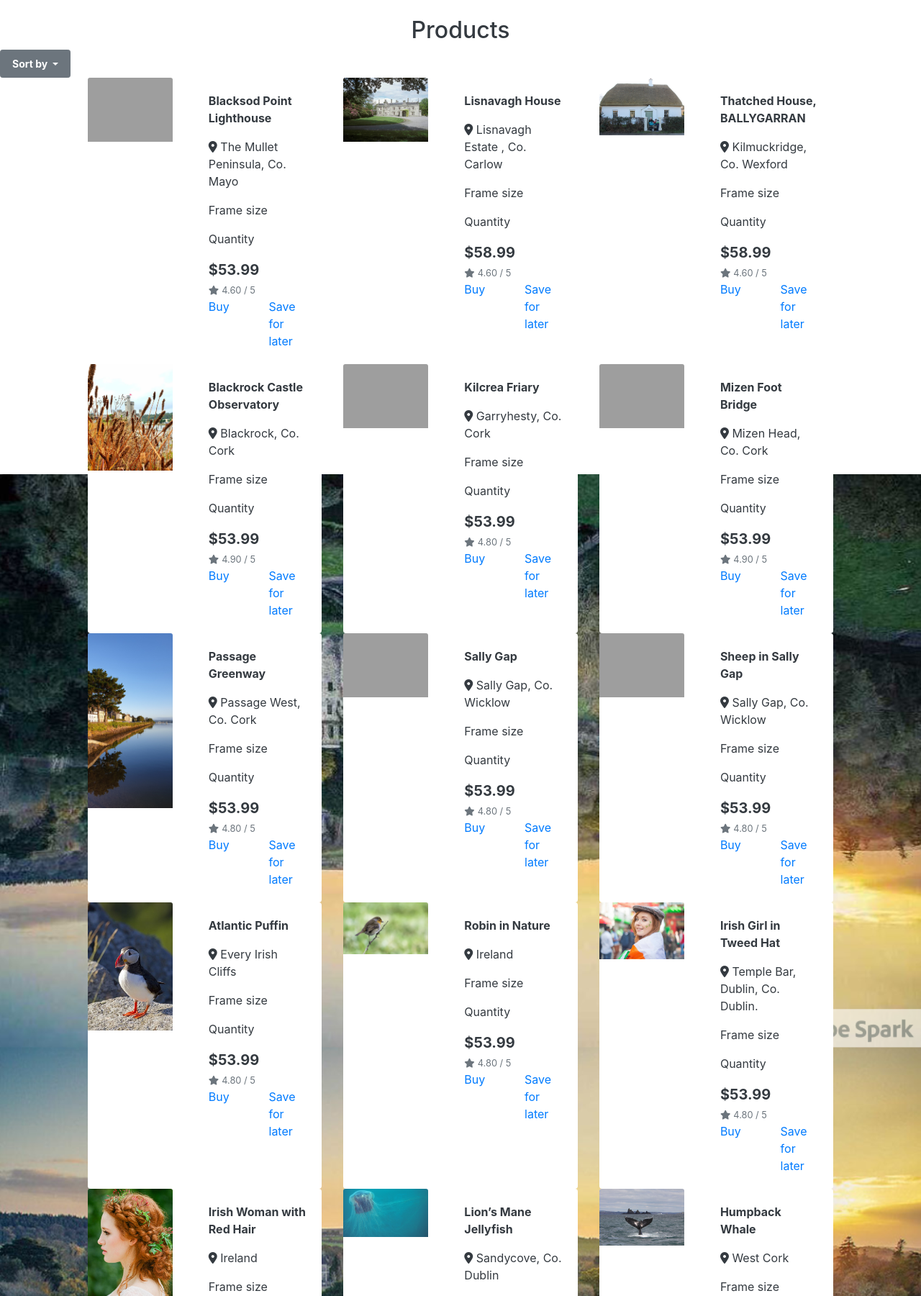
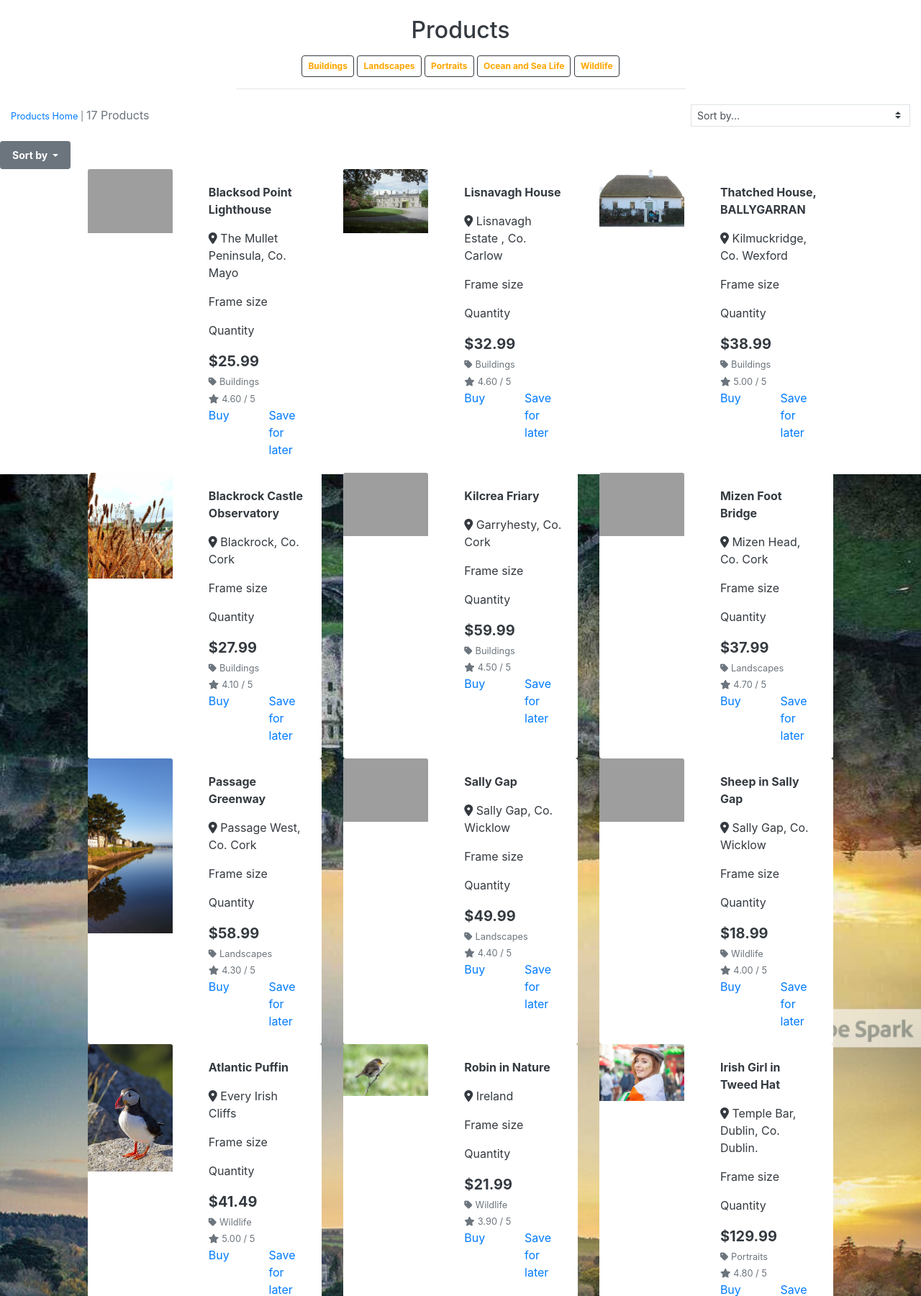
Before and after one commit to olga-od-ua/hello_ireland, a Django app: a page that uses products/templates/products/products.html in a window 1280 px wide. Shown: the part 141-1942 px from the top of the page at 72% size. Run offline with Django 3.2, Linux system fonts and the light colour scheme; data comes from the database, SQL or seed files in the repository; some libraries are stand-ins or nearby versions; grey boxes are pictures that could not be loaded.

Commit message:
Add sorting and product count

```diff
--- a/products/templates/products/products.html
+++ b/products/templates/products/products.html
@@ -18,8 +18,41 @@
                     <h2 class="text-dark">
                         Products
                     </h2>
+                    {% for c in current_categories %}
+                    <a class="category-badge text-decoration-none" href="{% url 'products' %}?category={{ c.name }}">
+                        <span class="p-2 mt-2 badge badge-white text-black rounded-0 border border-dark">{{ c.friendly_name }}</span>
+                    </a>
+                {% endfor %}
+                <hr class="w-50 mb-1">
                 </div>
             </div>
+
+            <div class="row mt-1 mb-2">
+                <div class="col-12 col-md-6 my-auto order-md-last d-flex justify-content-center justify-content-md-end">
+                    <div class="sort-select-wrapper w-50">
+                        <select id="sort-selector" class="custom-select custom-select-sm rounded-0 border border-{% if current_sorting != 'None_None' %}info{% else %}black{% endif %}">
+                            <option value="reset" {% if current_sorting == 'None_None' %}selected{% endif %}>Sort by...</option>
+                            <option value="price_asc" {% if current_sorting == 'price_asc' %}selected{% endif %}>Price (low to high)</option>
+                            <option value="price_desc" {% if current_sorting == 'price_desc' %}selected{% endif %}>Price (high to low)</option>
+                            <option value="rating_asc" {% if current_sorting == 'rating_asc' %}selected{% endif %}>Rating (low to high)</option>
+                            <option value="rating_desc" {% if current_sorting == 'rating_desc' %}selected{% endif %}>Rating (high to low)</option>
+                            <option value="name_asc" {% if current_sorting == 'name_asc' %}selected{% endif %}>Name (A-Z)</option>
+                            <option value="name_desc" {% if current_sorting == 'name_desc' %}selected{% endif %}>Name (Z-A)</option>
+                            <option value="category_asc" {% if current_sorting == 'category_asc' %}selected{% endif %}>Category (A-Z)</option>
+                            <option value="category_desc" {% if current_sorting == 'category_desc' %}selected{% endif %}>Category (Z-A)</option>
+                        </select>
+                    </div>
+                </div>
+                <div class="col-12 col-md-6 order-md-first">
+                    <p class="text-muted mt-3 text-center text-md-left">
+                        {% if search_term or current_categories or current_sorting != 'None_None' %}
+                            <span class="small"><a href="{% url 'products' %}?category=buildings,landscapes,portraits,ocean_and_sea_life,wildlife">Products Home</a> | </span>
+                        {% endif %}
+                        {{ products|length }} Products{% if search_term %} found for <strong>"{{ search_term }}"</strong>{% endif %}
+                    </p>
+                </div>
+            </div>
+
             <div class="row">
                 <div class="dropdown">
                     <a class="btn btn-secondary btn-sm dropdown-toggle logo-font font-weight-bold nav-link text-black" href="#" id="all-products-link" data-toggle="dropdown" aria-haspopup="true" aria-expanded="false">
@@ -59,6 +92,13 @@
                                                 <p class="text-dark">Frame size</p>
                                                 <p class="text-dark">Quantity</p>
                                                 <p class="lead mb-0 text-left text-dark font-weight-bold">${{ product.price }}</p>
+                                                    {% if product.category %}
+                                                    <p class="small mt-1 mb-0">
+                                                        <a class="text-muted" href="{% url 'products' %}?category={{ product.category.name }}">
+                                                            <i class="fas fa-tag mr-1"></i>{{ product.category.friendly_name }}
+                                                        </a>
+                                                    </p>
+                                                    {% endif %}
                                                     {% if product.rating %}
                                                         <small class="text-muted"><i class="fas fa-star mr-1"></i>{{ product.rating }} / 5</small>
                                                     {% else %}
--- a/products/views.py
+++ b/products/views.py
@@ -21,7 +21,8 @@ def all_products(request):
             if sortkey == 'name':
                 sortkey = 'lower_name'
                 products = products.annotate(lower_name=Lower('name'))
-
+            if sortkey == 'category':
+                sortkey = 'category__name'
             if 'direction' in request.GET:
                 direction = request.GET['direction']
                 if direction == 'desc':
--- a/static/css/base.css
+++ b/static/css/base.css
@@ -53,6 +53,17 @@ body {
 	z-index: -1;
 }
 
+.category-badge > span.badge {
+    background: #fff !important;
+    color: orange !important;
+    border-radius: 4px !important;
+}
+
+.category-badge > span.badge:hover {
+    background: rgba(68, 67, 67, 0.521) !important;
+    color: orange !important;
+}
+
 @media (min-width: 1200px) {
     .container {
       max-width: 80%;
```
Also changed, not shown: products/fixtures/products.json (+1 -1 lines), products/templates/products/product_details.html (+7 -0 lines).
